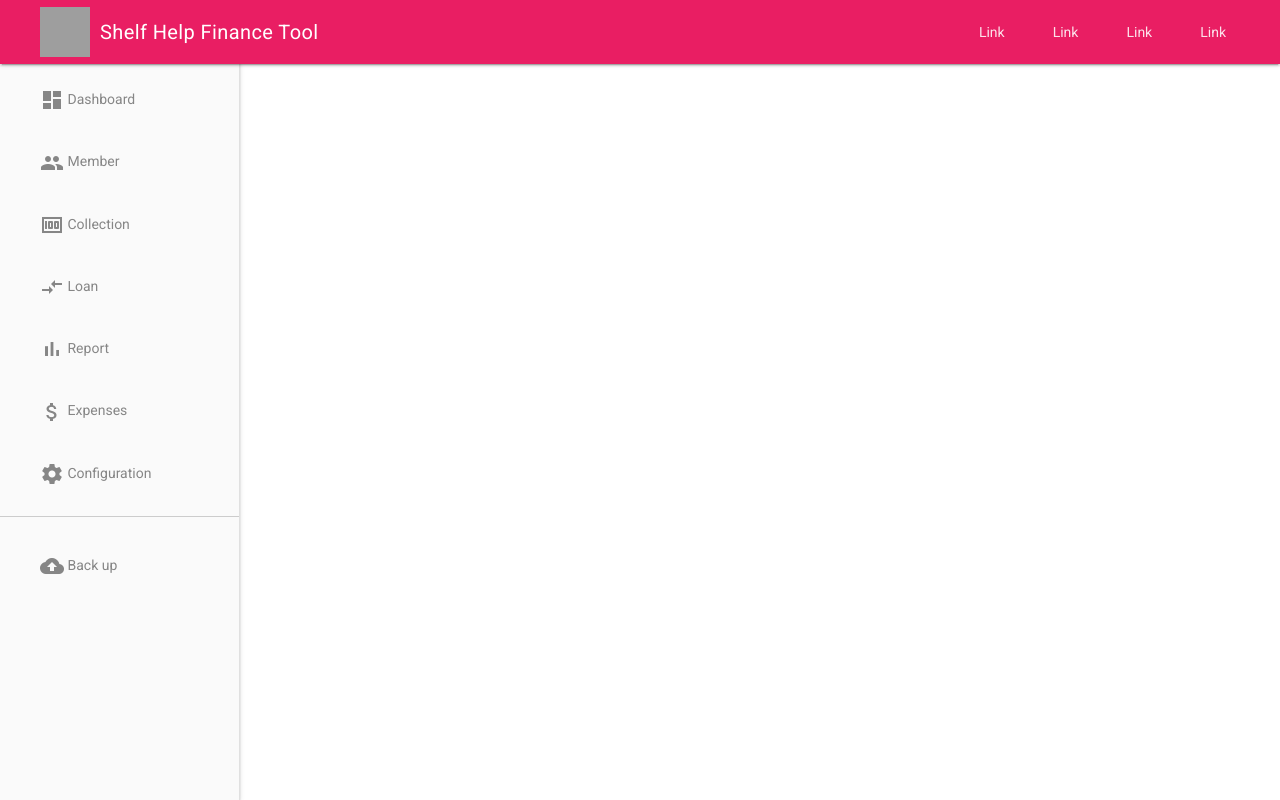
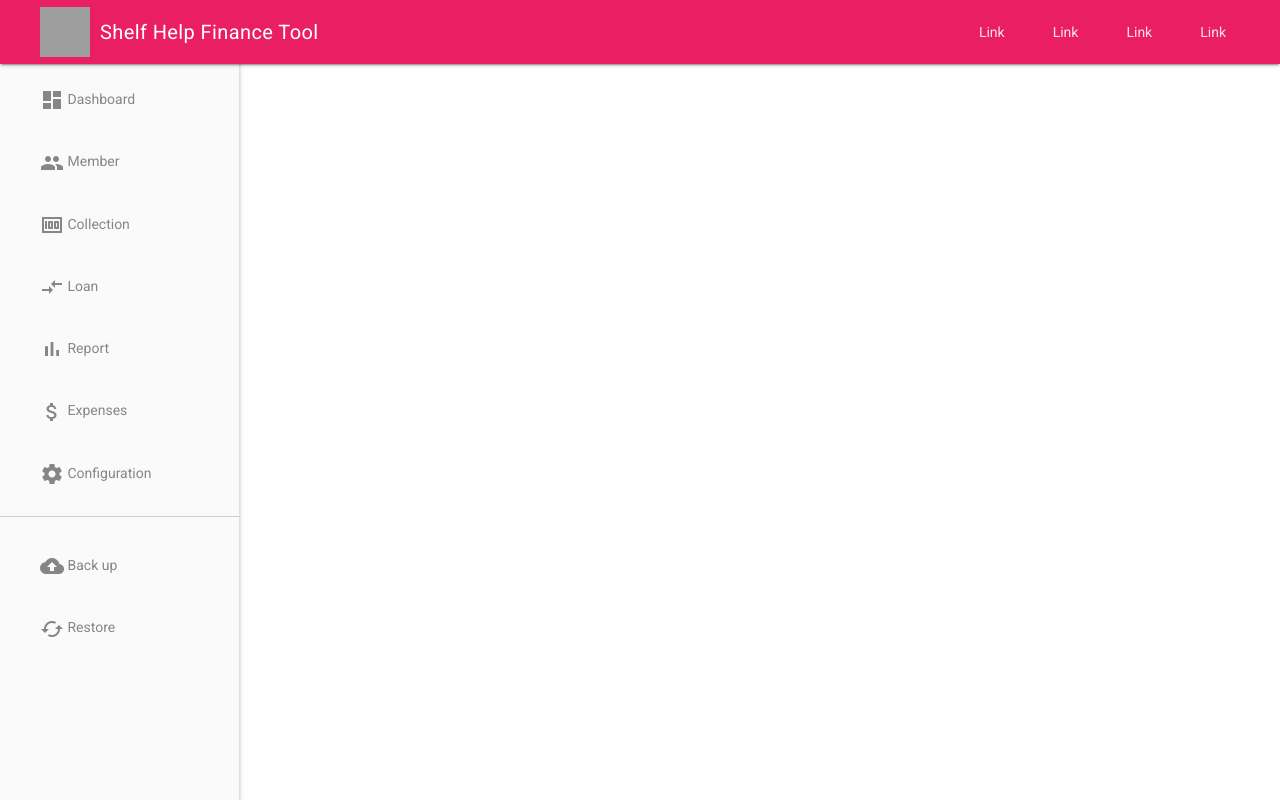
Before and after one commit to siddheshkand/SelfHelpGroup, a Django app: page / in a window 1280 px wide. Run offline with Django 3.2, Linux system fonts and the light colour scheme; grey boxes are pictures that could not be loaded.

Commit message:
scrollbar fixed

```diff
--- a/templates/new_base.html
+++ b/templates/new_base.html
@@ -17,6 +17,13 @@
     <link href="https://fonts.googleapis.com/css?family=Roboto" rel="stylesheet">
 
     <style>
+        {#        Scroll bar pretty#}
+        ::-webkit-scrollbar {
+            width: .2em;
+            height: .2em
+        }
+
+
         body {
             font-family: 'Roboto', sans-serif;
 
@@ -48,22 +55,36 @@
                 color: white;
             }
 
+            .custom-icon {
+                width: 30px;
+                height: 30px;
+            }
+
+
         }
 
         @media screen and (min-width: 1024px) {
+        {#NON MOBILE#}
             .mdl-layout__header-row {
                 padding: 30px 30px;
+            }
+
+            .sidebar-title {
+                display: none;
             }
 
         }
 
         .custom-icon {
             margin: 5px 10px;
+
         }
-        .dashboard-icon-text{
+
+        .dashboard-icon-text {
             display: inline-block;
             margin-top: 5px;
         }
+
     </style>
     {% block style %}{% endblock style %}
 </head>
@@ -89,7 +110,7 @@
     <div class="mdl-layout mdl-js-layout mdl-layout--fixed-drawer">
         <div class="mdl-layout__drawer">
 
-            <span class="mdl-layout-title"></span>
+            <span class="mdl-layout-title"><span class="sidebar-title">SHG</span></span>
             <nav class="mdl-navigation custom-style">
                 <a class="mdl-navigation__link" href="">
                     <i class="material-icons">dashboard</i>
@@ -124,6 +145,10 @@
                     <i class="material-icons">backup</i>
                     <div class="dashboard-icon-text">Back up</div>
                 </a>
+                <a class="mdl-navigation__link" href="">
+                    <i class="material-icons">cached</i>
+                    <div class="dashboard-icon-text">Restore</div>
+                </a>
 
             </nav>
         </div>
```
